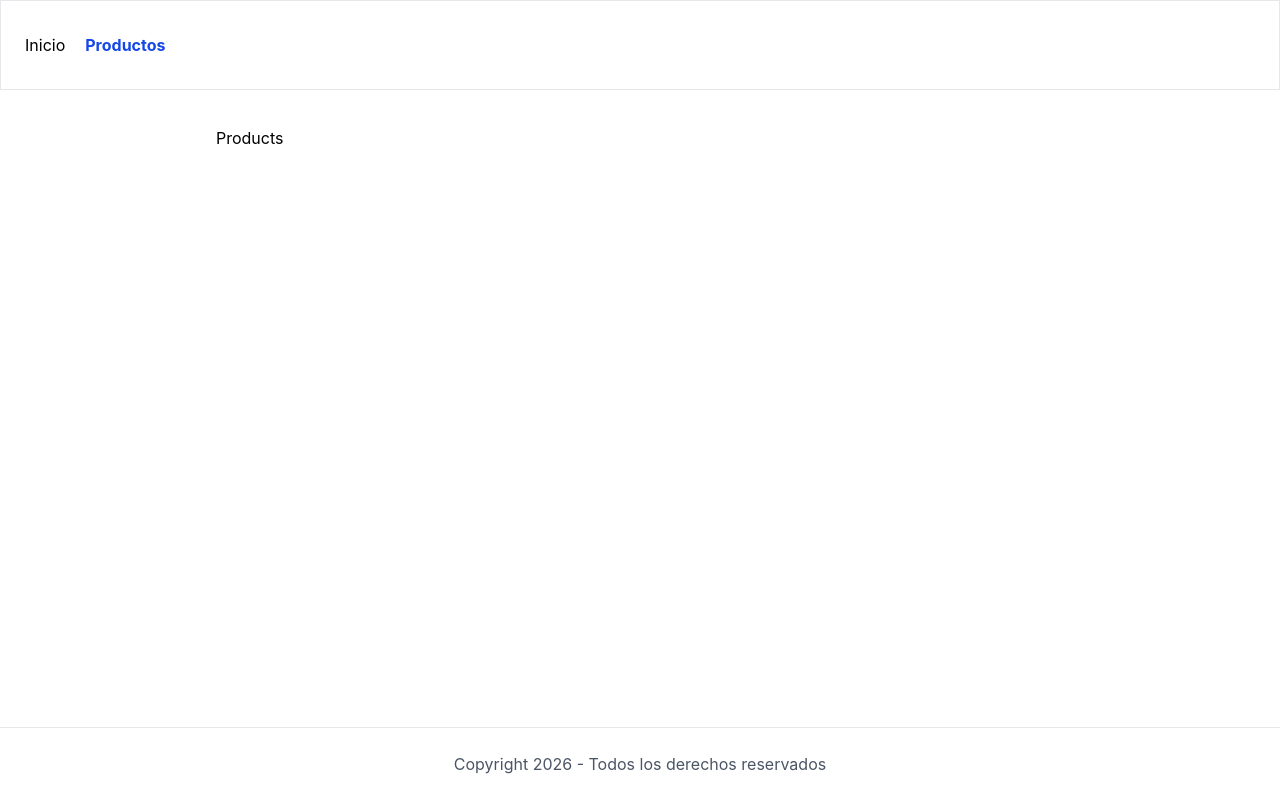
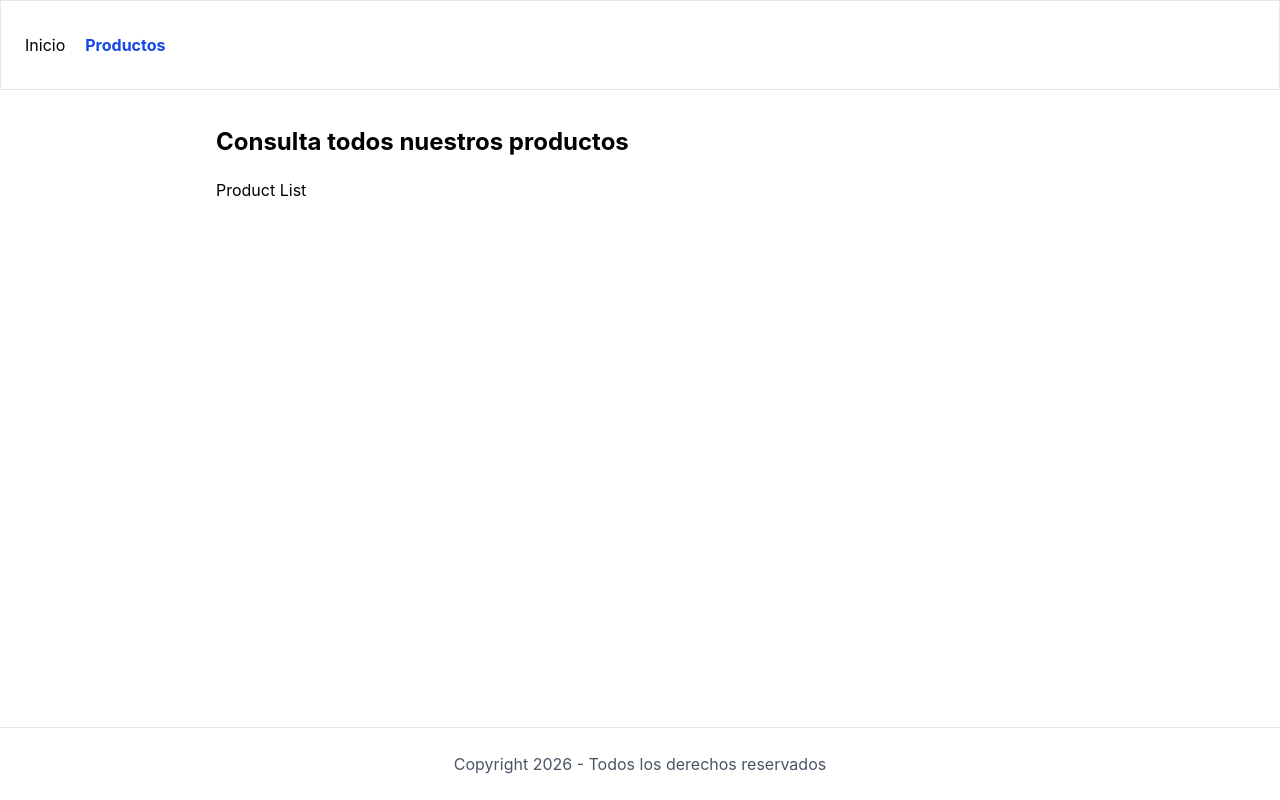
Before and after one commit to gemmaadev/prueba-nivel-react, a React (Vite) app: page /products in a window 1280 px wide. Built offline with nearby package versions, Linux system fonts and the light colour scheme.

Commit message:
feat: insert ProductList component to Products page

```diff
--- a/src/pages/Products.tsx
+++ b/src/pages/Products.tsx
@@ -1,3 +1,10 @@
+import { ProductList } from "../features/product/components/ProductList";
+
 export default function Products() {
-  return <h1>Products</h1>;
+  return (
+    <div className="flex flex-col gap-5">
+      <h1 className="font-bold text-2xl">Consulta todos nuestros productos</h1>
+      <ProductList />
+    </div>
+  );
 }
```
